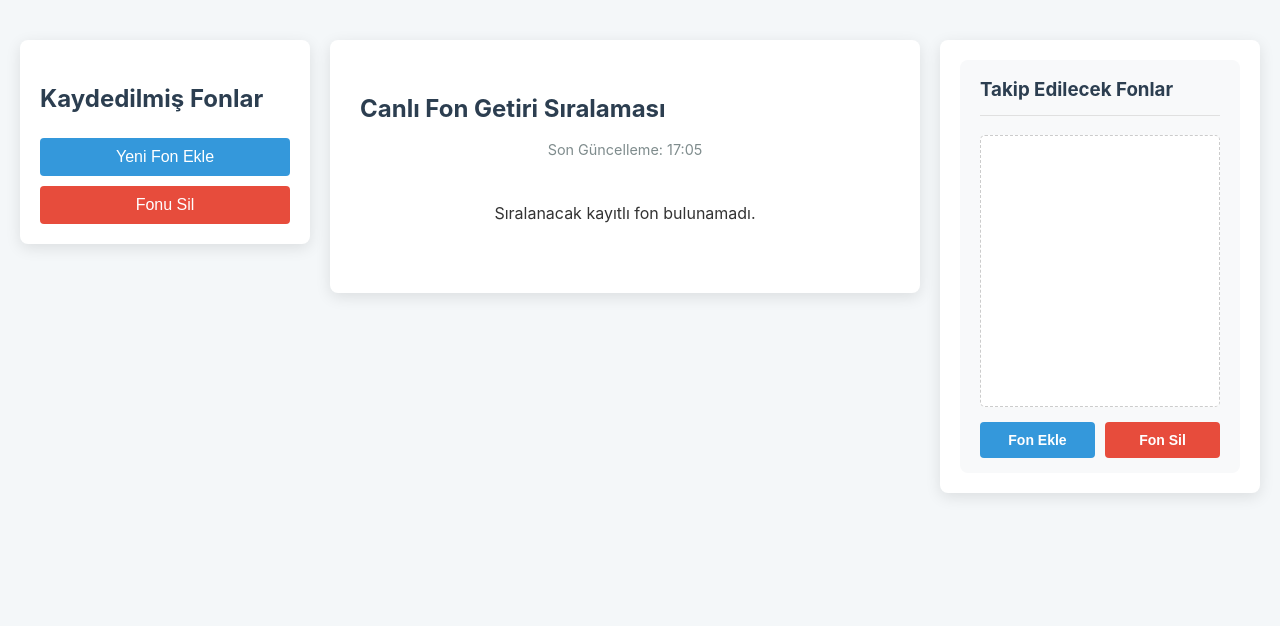
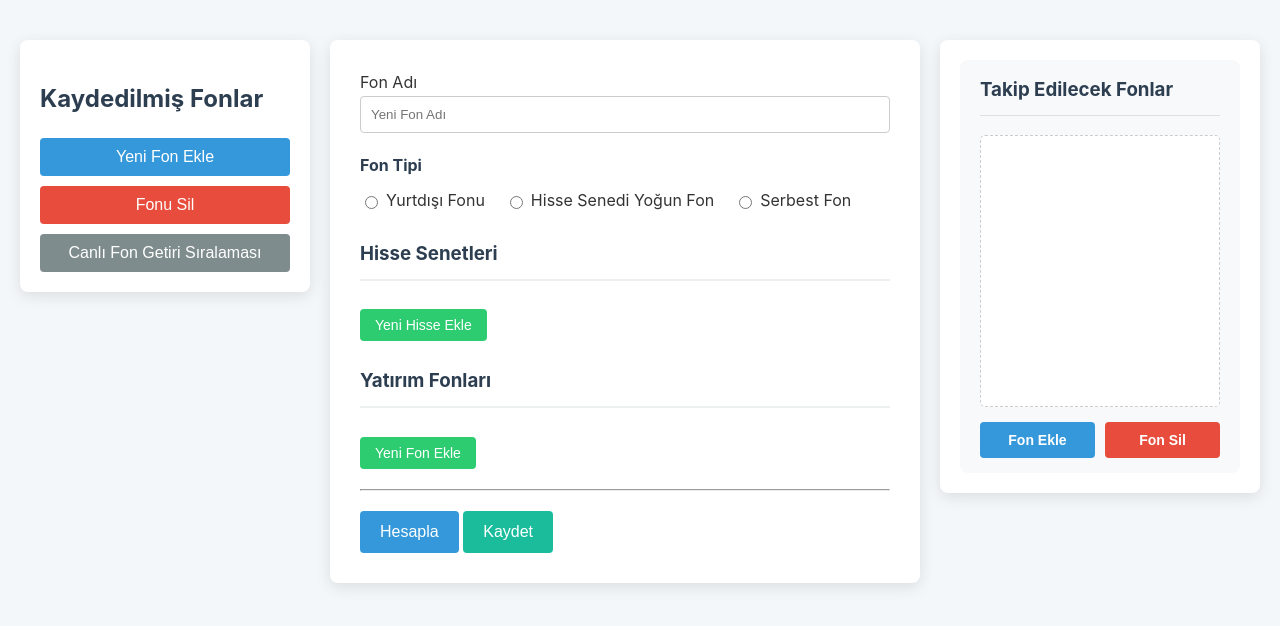
Before and after one commit to IceSh0ck/Fon-Takip, a Flask app: page / in a window 1280 px wide. Shown: the top 626 px of the page. Run offline with Flask 3, Linux system fonts and the light colour scheme; data that the repository does not hold is empty.

Commit message:
Update index.html

```diff
--- a/templates/index.html
+++ b/templates/index.html
@@ -92,6 +92,10 @@
         #btn-delete-mode:hover { background-color: #c0392b !important; }
         #btn-delete-mode.active { background-color: #c0392b !important; border: 2px solid #2c3e50; }
 
+        /* YENİ: Canlı Sıralama Butonu Stili (Eski Kontrol butonu gibi) */
+        #btn-show-ranking { background-color: #7f8c8d !important; }
+        #btn-show-ranking:hover { background-color: #5d6d7e !important; }
+
         body.delete-mode-active #portfolio-list li[data-name]:hover {
              background-color: #f5b7b1;
              text-decoration: line-through;
@@ -166,17 +170,18 @@
 <div class="main-container">
 
     <div class="sidebar-left">
-        <h2><a href="#" id="home-link" style="text-decoration: none; color: inherit;">Kaydedilmiş Fonlar</a></h2>
+        <h2>Kaydedilmiş Fonlar</h2>
         <ul id="portfolio-list"></ul>
         <div class="sidebar-actions">
             <button id="btn-new-portfolio">Yeni Fon Ekle</button>
             <button id="btn-delete-mode">Fonu Sil</button>
-            </div>
+            <button id="btn-show-ranking">Canlı Fon Getiri Sıralaması</button>
+        </div>
     </div>
 
     <div class="content-main">
 
-        <div class="container" id="live-ranking-container" style="display: block;">
+        <div class="container" id="live-ranking-container" style="display: none;">
             <h2>Canlı Fon Getiri Sıralaması</h2>
             <div id="ranking-timestamp"></div>
             <div id="live-ranking-table">
@@ -210,7 +215,7 @@
             </div>
         </div>
 
-        <div class="container" id="form-container" style="display: none;">
+        <div class="container" id="form-container" style="display: block;">
             <a href="#" class="back-button" title="Seçeneklere Geri Dön" style="display: none;">&larr;</a>
             <form id="portfolio-form">
                 <div class="form-group">
@@ -297,17 +302,13 @@
         loadTrackedFundsFromStorage();
         setupCategoryListeners();
 
-        // YENİ: Ana sayfaya (sıralama) dönme
-        document.getElementById('home-link').addEventListener('click', (e) => {
-            e.preventDefault();
-            showLiveRankingScreen();
-        });
+        // KALDIRILDI: Ana sayfa linki
+        // document.getElementById('home-link').addEventListener('click', ...);
 
-        // YENİ: Canlı sıralamayı sayfa yüklenince başlat
-        startLiveRanking();
+        // KALDIRILDI: Canlı sıralama artık sayfa yüklenince başlamıyor
+        // startLiveRanking();
 
         // YENİ EKLENDİ: Olay delegasyonu (Event Delegation)
-        // 'onclick'in .innerHTML ile kaybolması sorununu çözer
         document.getElementById('portfolio-list').addEventListener('click', handlePortfolioListClick);
 
         document.querySelectorAll('.back-button').forEach(button => {
@@ -321,10 +322,11 @@
         });
         document.getElementById('btn-new-portfolio').addEventListener('click', showNewPortfolioForm);
         document.getElementById('btn-delete-mode').addEventListener('click', toggleDeleteMode);
+
+        // YENİ: Canlı Sıralama butonu eklendi
+        document.getElementById('btn-show-ranking').addEventListener('click', showLiveRankingScreen);
+
         document.getElementById('portfolio-form').addEventListener('submit', handleCalculate);
-
-        // KONTROL PANELİ SİLİNDİ
-        // document.getElementById('btn-control').addEventListener('click', showControlPanel);
 
         document.getElementById('btn-track-add').addEventListener('click', showTrackAddForm);
         document.getElementById('btn-track-delete').addEventListener('click', deleteTrackedFund);
@@ -335,29 +337,26 @@
     });
 
     /**
-     * YENİ EKLENDİ: Portföy listesindeki tıklamaları yönetir (Olay Delegasyonu).
+     * Portföy listesindeki tıklamaları yönetir (Olay Delegasyonu).
      */
     function handlePortfolioListClick(event) {
-        // Tıklanan en yakın 'li[data-name]' öğesini bul (bu, 'li'nin kendisine veya içindeki metne tıklanmış olabilir)
         const targetLi = event.target.closest('li[data-name]');
 
-        // Eğer tıklanabilir bir fon 'li'si bulunamadıysa (örn: başlığa veya boşluğa tıklandı), dur.
         if (!targetLi) {
             return;
         }
 
         const name = targetLi.dataset.name;
 
-        // Silme modundaysa sil, değilse seçenekleri göster
         if (isDeleteMode) {
             deletePortfolio(name);
         } else {
-            showOptions(name, targetLi); // 'targetLi'yi aktif olarak ayarlaması için gönder
+            showOptions(name, targetLi);
         }
     }
 
     /**
-     * YENİ EKLENDİ: Ana Canlı Sıralama ekranını gösterir.
+     * YENİ: Artık ana ekran değil, butonla çağrılan bir fonksiyon
      */
     function showLiveRankingScreen() {
         // Tüm ana içerik konteynerlerini gizle
@@ -395,9 +394,6 @@
         }
     }
 
-    // KONTROL PANELİ İŞLEVLERİ TAMAMEN KALDIRILDI
-    // function showControlPanel() { ... }
-
     function startLiveRanking() {
         stopLiveRanking();
         fetchAndRenderRankings();
@@ -412,29 +408,25 @@
     }
 
     /**
-     * YENİDEN YAZILDI: Canlı sıralamayı çeker, KATEGORİLERE GÖRE GRUPLAR ve render eder.
+     * Canlı sıralamayı çeker, KATEGORİLERE GÖRE GRUPLAR ve render eder.
      */
     async function fetchAndRenderRankings() {
         const container = document.getElementById('live-ranking-table');
         const timestampContainer = document.getElementById('ranking-timestamp');
 
-        // Yükleniyor animasyonunu ilk başta göster (eğer tablo boşsa)
         if (!container.innerHTML || container.innerHTML.includes('loader')) {
              container.innerHTML = '<div class="loader"></div>';
         }
 
         try {
-            // 1. Her iki API'yi de aynı anda çağır
             const [returnsResponse, portfoliosResponse] = await Promise.all([
                 fetch('/get_all_fund_returns'),
                 fetch('/get_portfolios')
             ]);
 
-            // 2. JSON verilerini al
             const returnsData = await returnsResponse.json();
             const portfolioData = await portfoliosResponse.json();
 
-            // 3. Hata kontrolü
             if (!returnsResponse.ok) {
                 throw new Error(returnsData.error || 'Getiri verisi alınamadı.');
             }
@@ -445,24 +437,20 @@
                 throw new Error('Sunucudan hatalı formatta veri döndü.');
             }
 
-            // 4. Portföy verilerini hızlı erişim için bir Map'e dönüştür
             const portfolioMap = new Map(portfolioData.map(p =>
                 [p.name, { fonTipi: p.fonTipi, altKategori: p.altKategori }]
             ));
 
-            // 5. Getiri verilerini kategori verileriyle BİRLEŞTİR
             const mergedData = returnsData.map(fund => {
                 const categories = portfolioMap.get(fund.name) || {};
                 return {
-                    ...fund, // {name: 'DKR', return: 4.32}
-                    ...categories // {fonTipi: '...', altKategori: '...'}
+                    ...fund,
+                    ...categories
                 };
             });
 
-            // 6. Verileri getiriye göre BÜYÜKTEN KÜÇÜĞE SIRALA
             mergedData.sort((a, b) => b.return - a.return);
 
-            // 7. Verileri 'loadPortfolios' fonksiyonundaki gibi KATEGORİZE ET
             const categories = {
                 'Yurtdışı Fonu': [],
                 'Hisse Senedi Yoğun Fon': { 'Elimde Olanlar': [], 'Takibimdeki Fonlar': [], 'Test Fonu': [], 'Diğer': [] },
@@ -493,16 +481,12 @@
                 }
             }
 
-            // 8. Gruplanmış HTML'i OLUŞTUR
-
-            // Tek bir fon satırı oluşturan yardımcı fonksiyon
             const createFundRowHTML = (fund) => {
                 const returnClass = fund.return > 0 ? 'positive' : fund.return < 0 ? 'negative' : '';
                 const returnSign = fund.return > 0 ? '+' : '';
                 const fundName = fund.name || 'Bilinmeyen Fon';
                 const fundReturn = fund.return ?? 0;
 
-                // Takip listesindeki fonları işaretle
                 const trackedFunds = JSON.parse(localStorage.getItem(TRACKED_FUNDS_KEY) || '[]');
                 const isTracked = trackedFunds.includes(fundName);
                 const tag = isTracked ? ' - Takip' : '';
@@ -515,7 +499,6 @@
                 `;
             };
 
-            // Bir grup fon için tam tabloyu oluşturan yardımcı fonksiyon
             const createTableHTML = (funds) => {
                 if (funds.length === 0) return '';
                 return `
@@ -533,7 +516,6 @@
                 `;
             };
 
-            // Düz kategori (Yurtdışı) için HTML oluşturan fonksiyon
             const createRankingCategoryHTML = (title, funds) => {
                 if (funds.length === 0) return '';
                 return `
@@ -542,7 +524,6 @@
                 `;
             };
 
-            // Alt kategorili (Hisse Senedi, Serbest) için HTML oluşturan fonksiyon
             const createRankingNestedCategoryHTML = (title, subCategories) => {
                 let subHtml = '';
                 let hasFunds = false;
@@ -567,7 +548,6 @@
                 `;
             };
 
-            // Tüm HTML'i birleştir
             let finalHTML = '';
             finalHTML += createRankingCategoryHTML('Yurtdışı Fonu', categories['Yurtdışı Fonu']);
             finalHTML += createRankingNestedCategoryHTML('Hisse Senedi Yoğun Fon', categories['Hisse Senedi Yoğun Fon']);
@@ -580,7 +560,6 @@
 
             container.innerHTML = finalHTML;
 
-            // 9. Zaman damgasını güncelle
             const now = new Date();
             timestampContainer.textContent = `Son Güncelleme: ${now.toLocaleTimeString('tr-TR', { hour: '2-digit', minute: '2-digit' })}`;
 
@@ -596,24 +575,23 @@
         const deleteButton = document.getElementById('btn-delete-mode');
         const body = document.body;
         if (isDeleteMode) {
-            stopLiveRanking(); // YENİ: Sıralamayı durdur
+            stopLiveRanking();
             deleteButton.classList.add('active');
             deleteButton.textContent = 'Silme Modundan Çık';
             body.classList.add('delete-mode-active');
-            // GÜNCELLENDİ: 'control-panel-container' kaldırıldı, 'live-ranking-container' eklendi
             ['options-container', 'form-container', 'result-area', 'report-container', 'comparison-container', 'live-ranking-container'].forEach(id => document.getElementById(id).style.display = 'none');
             alert('Silme modu aktif. Silmek istediğiniz fonu listeden seçin.');
         } else {
             deleteButton.classList.remove('active');
             deleteButton.textContent = 'Fonu Sil';
             body.classList.remove('delete-mode-active');
-            // YENİ: Silme modundan çıkınca ana sıralamayı göster
-            showLiveRankingScreen();
+            // GÜNCELLENDİ: Silme modundan çıkınca ana forma dön
+            showNewPortfolioForm();
         }
     }
 
     function showNewPortfolioForm() {
-        stopLiveRanking(); // YENİ: Sıralamayı durdur
+        stopLiveRanking(); // Sıralamayı durdur
         if(isDeleteMode) toggleDeleteMode();
         currentPortfolioName = null;
         document.querySelectorAll('#portfolio-list li[data-name]').forEach(li => li.classList.remove('active'));
@@ -625,7 +603,6 @@
 
         document.getElementById('stocks-container').innerHTML = '';
         document.getElementById('funds-container').innerHTML = '';
-        // GÜNCELLENDİ: 'control-panel-container' kaldırıldı, 'live-ranking-container' eklendi
         ['options-container', 'result-area', 'report-container', 'comparison-container', 'live-ranking-container'].forEach(id => document.getElementById(id).style.display = 'none');
         document.getElementById('form-container').style.display = 'block';
         document.querySelector('#form-container .back-button').style.display = 'none';
@@ -644,8 +621,8 @@
                 if (response.ok) {
                     alert(result.success);
                     loadPortfolios();
-                    // YENİ: Fon silindikten sonra form yerine ana sıralamayı göster
-                    showLiveRankingScreen();
+                    // GÜNCELLENDİ: Fon silindikten sonra ana forma dön
+                    showNewPortfolioForm();
                 } else { throw new Error(result.error); }
             } catch (error) {
                 alert('Fon silinirken bir hata oluştu: ' + error.message);
@@ -697,13 +674,10 @@
             }
         }
 
-        // GÜNCELLENDİ: Bu fonksiyon artık 'onclick' İÇERMİYOR.
-        // Sadece statik HTML oluşturur. Tıklamalar 'handlePortfolioListClick' tarafından yönetilir.
         const createFundLi = (name) => {
             const li = document.createElement('li');
             li.textContent = name;
             li.dataset.name = name;
-            // .onclick handler'ı buradan kaldırıldı.
             return li;
         };
 
@@ -772,7 +746,7 @@
     }
 
     function showOptions(name, targetElement) {
-        stopLiveRanking(); // YENİ: Sıralamayı durdur
+        stopLiveRanking(); // Sıralamayı durdur
         currentPortfolioName = name;
 
         document.querySelectorAll('#portfolio-list li[data-name]').forEach(li => li.classList.remove('active'));
@@ -786,7 +760,6 @@
         document.getElementById('btn-edit-portfolio').onclick = () => showPortfolioEditor(name);
         document.getElementById('btn-show-simulation').onclick = () => displayDynamicWeightSimulation(name);
 
-        // GÜNCELLENDİ: 'control-panel-container' kaldırıldı, 'live-ranking-container' eklendi
         ['form-container', 'result-area', 'report-container', 'comparison-container', 'live-ranking-container'].forEach(id => document.getElementById(id).style.display = 'none');
         document.getElementById('options-container').style.display = 'block';
 
@@ -836,12 +809,10 @@
         if(portfolioChart) { portfolioChart.destroy(); }
         portfolioChart = new Chart(ctx, { type: 'pie', data: { labels: labels, datasets: [{ label: 'Fon Ağırlığı (%)', data: data, backgroundColor: generateDeterministicColors(labels), borderColor: '#fff', borderWidth: 1 }] }, options: { responsive: true, plugins: { legend: { position: 'top' }, tooltip: { callbacks: { label: (context) => `${context.label}: ${context.raw.toFixed(2)}%` } } } } });
         document.getElementById('report-container').style.display = 'block';
-        // GÜNCELLENDİ
         ['options-container', 'form-container', 'result-area', 'comparison-container', 'live-ranking-container'].forEach(id => document.getElementById(id).style.display = 'none');
     }
 
     async function displayWeightChangeReport(name) {
-        // GÜNCELLENDİ
         ['options-container', 'report-container', 'form-container', 'result-area', 'live-ranking-container'].forEach(id => document.getElementById(id).style.display = 'none');
         const container = document.getElementById('comparison-container');
         const tableContainer = document.getElementById('comparison-table-container');
@@ -1116,7 +1087,6 @@
         (portfolio.funds || []).forEach(f => addAsset('fund', f.ticker, f.weight, f.adet));
 
         document.getElementById('form-container').style.display = 'block';
-        // GÜNCELLENDİ
         ['options-container', 'result-area', 'report-container', 'comparison-container', 'live-ranking-container'].forEach(id=>document.getElementById(id).style.display='none');
         document.querySelector('#form-container .back-button').style.display = 'block';
     }
@@ -1153,8 +1123,8 @@
         alert(response.ok ? result.success : 'Hata: ' + result.error);
         if (response.ok) {
             loadPortfolios();
-            // YENİ: Kayıttan sonra form yerine ana sıralamayı göster
-            showLiveRankingScreen();
+            // GÜNCELLENDİ: Kayıttan sonra ana forma dön
+            showNewPortfolioForm();
         }
     });
 
@@ -1171,7 +1141,6 @@
     }
 
     function showResultArea(isLoading) {
-        // GÜNCELLENDİ
         ['options-container', 'report-container', 'form-container', 'comparison-container', 'live-ranking-container'].forEach(id => document.getElementById(id).style.display = 'none');
         document.getElementById('result-area').style.display = 'block';
 
@@ -1263,7 +1232,6 @@
 
         localStorage.setItem(TRACKED_FUNDS_KEY, JSON.stringify(fundNames));
 
-        // YENİ: Takip listesi değiştiğinde, canlı sıralamayı yenile (işaretler güncellensin)
         if (rankingInterval) {
             fetchAndRenderRankings();
         }
@@ -1298,12 +1266,11 @@
 
     function saveNewTrackedFund() {
         const input = document.getElementById('track-new-fund-name');
-        const fonAdi = input.value.trim().toUpperCase(); // YENİ: Tutarlılık için büyük harf
+        const fonAdi = input.value.trim().toUpperCase();
 
         if (fonAdi !== "") {
             const liste = document.getElementById('tracking-list-ul');
 
-            // YENİ: Zaten var mı diye kontrol et
             const existing = Array.from(liste.querySelectorAll('li')).some(li => li.textContent === fonAdi);
             if (existing) {
                 alert("Bu fon zaten takip listenizde.");
```
